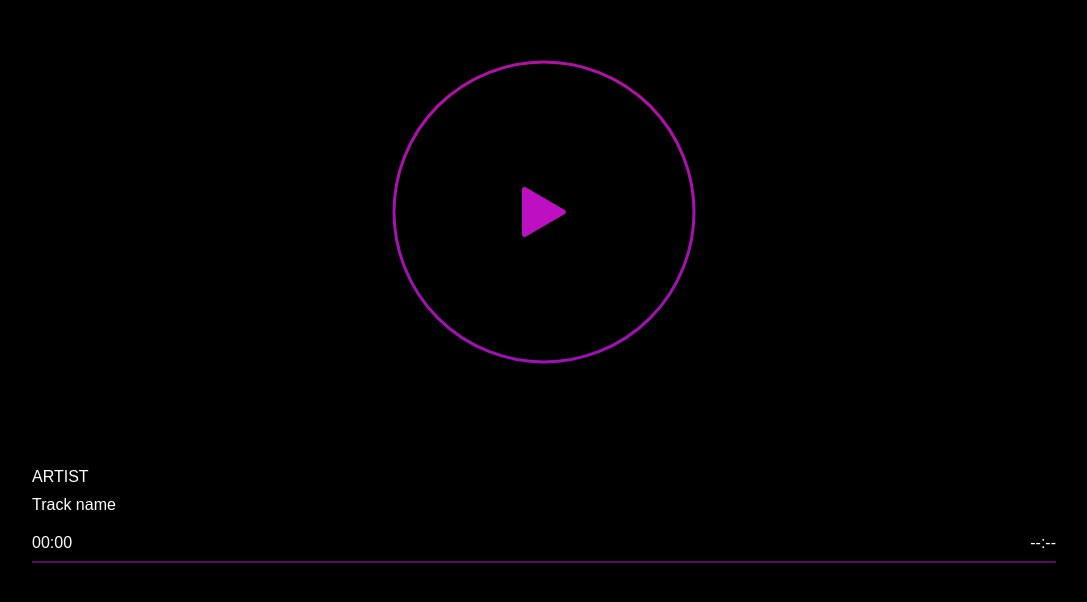
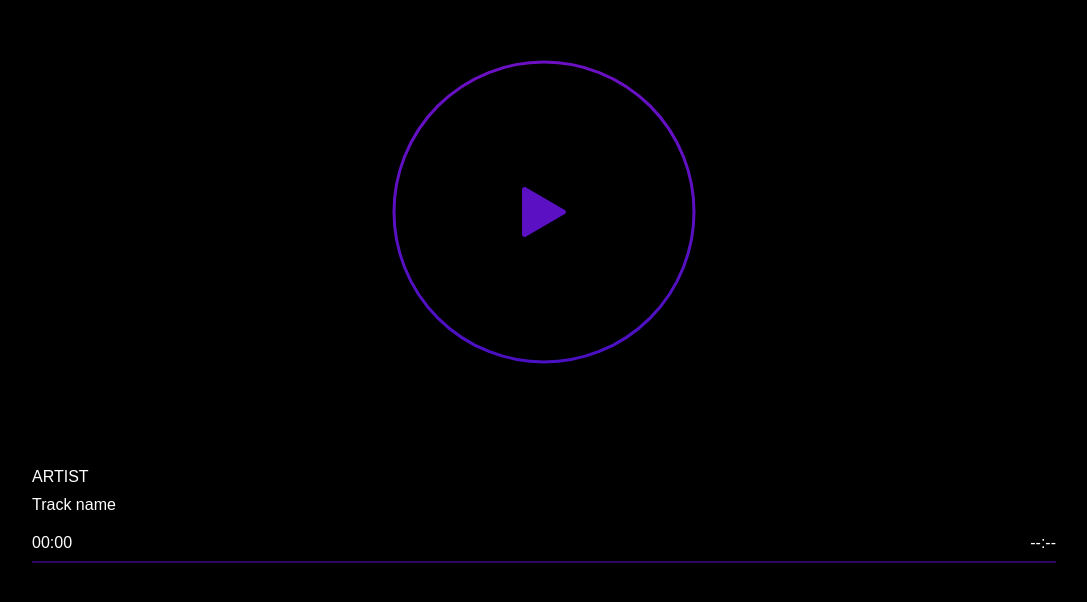
Before and after one commit to wolfpilot/YAAV, a website built with Parcel: page src/index.html in a window 1280 px wide. Shown: the part 188-790 px from the top of the page, without its empty margins (96-1183 px from the left). Built offline with nearby package versions, Linux system fonts and the light colour scheme; what tweakpane would draw is missing.

Commit message:
Tweak colors to purple

```diff
--- a/src/index.css
+++ b/src/index.css
@@ -4,11 +4,11 @@
 
 /* Defaults. May be overridden via the GUI panel. */
 :root {
-  --ui-accent: blue;
-  --ui-ring-start: blue;
-  --ui-ring-end: purple;
-  --ui-track-start: blue;
-  --ui-track-end: purple;
+  --ui-accent: #5a2bae;
+  --ui-ring-start: #2f10c3;
+  --ui-ring-end: #8810c3;
+  --ui-track-start: #2f10c3;
+  --ui-track-end: #8810c3;
 }
 
 [data-prevent-selection] {
--- a/src/static/js/actors/Visualizer/config.ts
+++ b/src/static/js/actors/Visualizer/config.ts
@@ -1,12 +1,12 @@
 // Defaults
 export const config = {
   accent: {
-    color: "blue",
+    color: "#5a2bae",
   },
   ring: {
     radius: 150,
     lineWidth: 3,
-    colors: ["blue", "purple"],
+    colors: ["#2f10c3", "#8810c3"],
     hueShiftDegrees: 15,
     // Canvas angles grow clockwise, with 0 pointing right and π/2 pointing down
     arcs: {
@@ -16,7 +16,7 @@ export const config = {
     },
   },
   track: {
-    colors: ["blue", "purple"],
+    colors: ["#2f10c3", "#8810c3"],
     hueShiftDegrees: 30,
   },
 }
--- a/src/static/js/actors/Visualizer/renderers/Bars/config.ts
+++ b/src/static/js/actors/Visualizer/renderers/Bars/config.ts
@@ -15,8 +15,8 @@ export const config = {
     { band: "highs", opacity: 0.5 },
   ] as const,
   lineWidths: { bass: 5, mids: 3.75, highs: 2.5 },
-  colorLeft: { r: 25, g: 125, b: 225, a: 1 },
-  colorRight: { r: 25, g: 125, b: 225, a: 1 },
+  colorLeft: { r: 25, g: 225, b: 215, a: 1 },
+  colorRight: { r: 25, g: 225, b: 215, a: 1 },
   glowBlur: 10,
   hueShiftDegrees: 225,
   // Magnitude (0 - 255) at which the player UI mimics the bars' color
```
